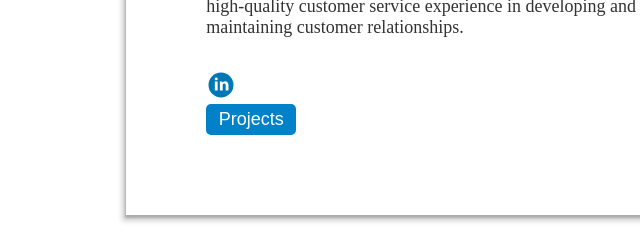
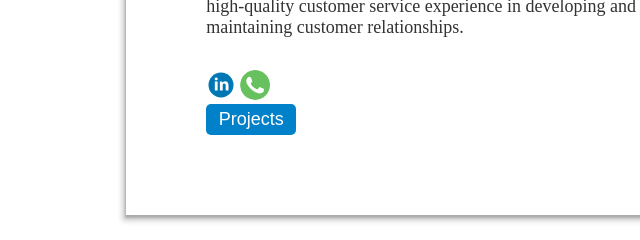
Before and after one commit to kevmongare/Kevin-Mongare, a plain HTML site: page index.html in a window 1280 px wide. Shown: the part 379-619 px from the top of the page, 53-693 px from the left. Drawn offline with Linux system fonts and the light colour scheme; the site is published under a folder, as on GitHub Pages, so addresses that start at the root find nothing.

Commit message:
Update index.html

```diff
--- a/index.html
+++ b/index.html
@@ -61,7 +61,7 @@
 
                 <div class="Sociallinks">
                     <a href="https://www.linkedin.com/in/kevin-mongare-58b960200/" target="_blank"><img src="Resources/linkedin-svgrepo-com.svg" alt="Kevin Mongares Linkedin profile" srcset="" ></a>
-                    <a href=""><img src="/Resources/whatsapp-color-svgrepo-com.svg" alt="" srcset=""></a>
+                    <a href=""><img src="Resources/whatsapp-color-svgrepo-com.svg" alt="" srcset=""></a>
                 </div>
                 <button id="projectsbtn">Projects</button>
             </div>
```
